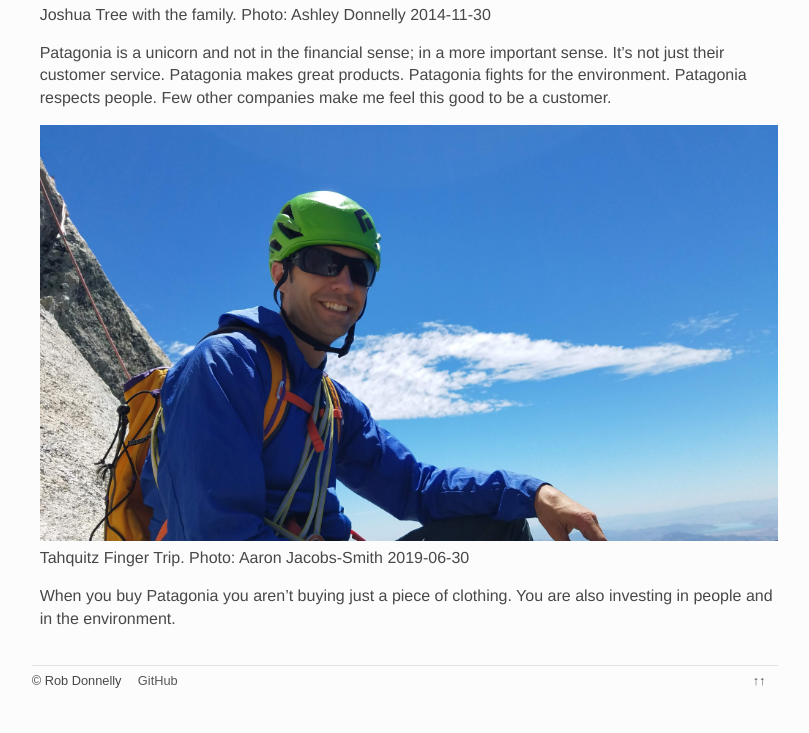
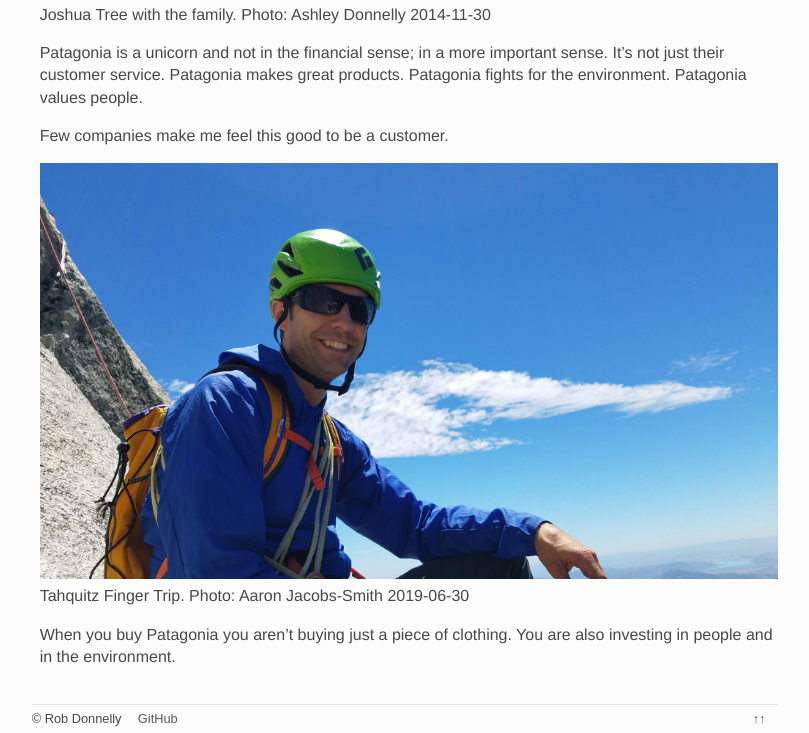
Before and after one commit to rfdonnelly/rfdonnelly.github.io, a plain HTML site: page posts/patagonia/index.html in a window 1280 px wide. Shown: the part 7220-7953 px from the top of the page, without its empty margins (235-1044 px from the left). Before the commit the page ends 7914 px from the top, so only its background shows below. Drawn offline with Linux system fonts and the light colour scheme.

Commit message:
Publish Tue Jun 30 15:56:51 PDT 2020

```diff
--- a/posts/patagonia/index.html
+++ b/posts/patagonia/index.html
@@ -535,8 +535,10 @@ On the other I was being offered to be made more than whole without having to fi
 It&#8217;s not just their customer service.
 Patagonia makes great products.
 Patagonia fights for the environment.
-Patagonia respects people.
-Few other companies make me feel this good to be a customer.</p>
+Patagonia values people.</p>
+</div>
+<div class="paragraph">
+<p>Few companies make me feel this good to be a customer.</p>
 </div>
 <div class="imageblock">
 <div class="content">
```
